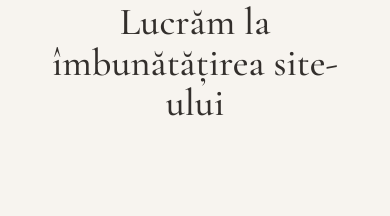
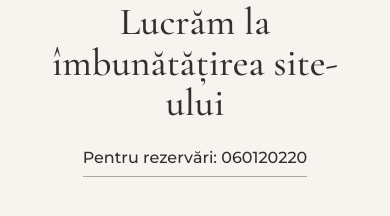
Before and after one commit to Lukemdh/ecovila, a plain HTML site: page index.html in a window 390 px wide. Shown: the part 108-324 px from the top of the page. Drawn offline with nearby package versions, Linux system fonts and the light colour scheme.

Commit message:
Add reservation phone CTA

```diff
--- a/index.html
+++ b/index.html
@@ -58,12 +58,41 @@
       font-weight: 500;
       line-height: 1.05;
     }
+
+    .reservation-cta {
+      display: inline-flex;
+      max-width: 100%;
+      padding-bottom: 6px;
+      color: var(--ink);
+      font-size: clamp(1rem, 2vw, 1.12rem);
+      font-weight: 500;
+      line-height: 1.4;
+      text-decoration: none;
+      border-bottom: 1px solid rgba(51, 47, 44, 0.38);
+      transition:
+        color 180ms ease,
+        border-color 180ms ease;
+    }
+
+    .reservation-cta:hover,
+    .reservation-cta:focus-visible {
+      color: var(--muted);
+      border-color: currentColor;
+    }
+
+    .reservation-cta:focus-visible {
+      outline: 2px solid currentColor;
+      outline-offset: 6px;
+    }
   </style>
 </head>
 <body>
   <main>
     <img src="/assets/logo.png" alt="EcoVila">
     <h1>Lucrăm la îmbunătățirea site-ului</h1>
+    <a class="reservation-cta" href="tel:+37360120220" aria-label="Sună pentru rezervări la 060120220">
+      Pentru rezervări: 060120220
+    </a>
   </main>
 </body>
 </html>
```
Also changed, not shown: docs/tests/maintenance-page.test.mjs (+2 -0 lines).
